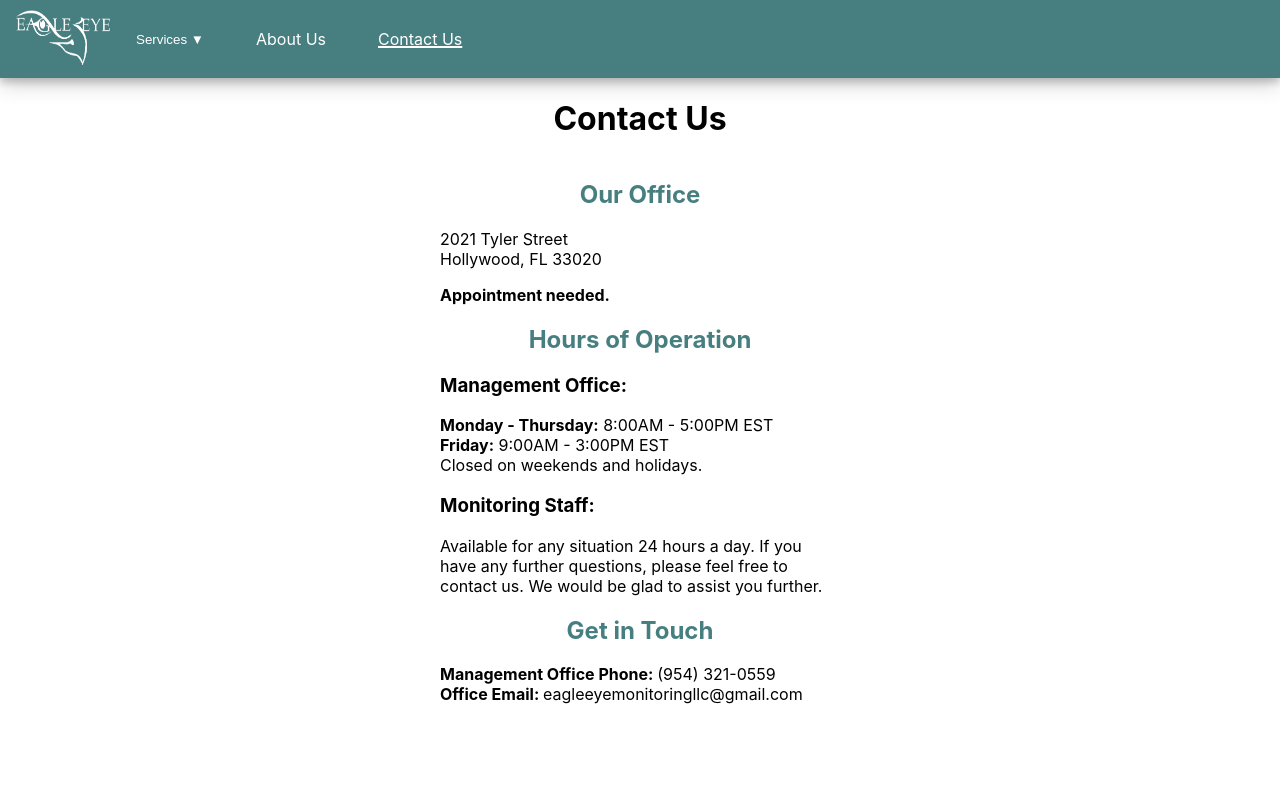
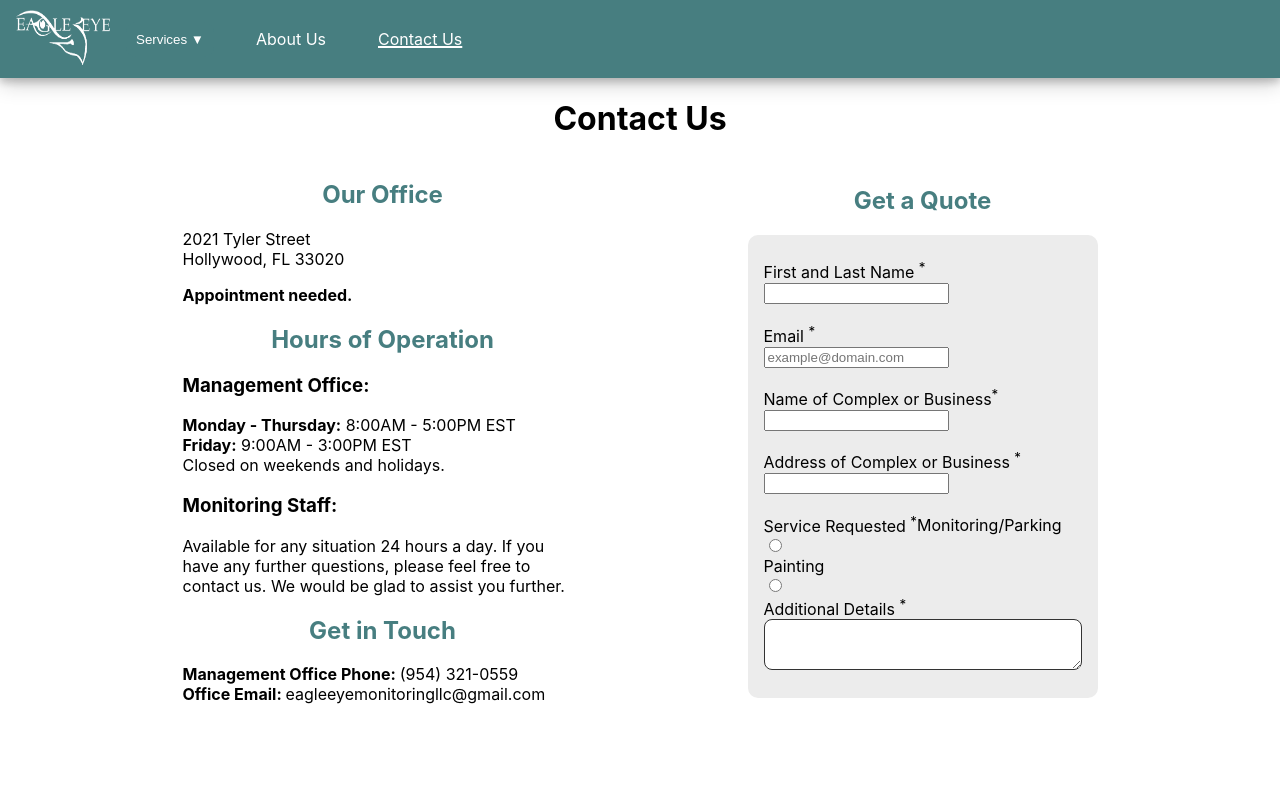
Before and after one commit to arifire21/eagle-eye-site, a Next.js app: page /contact in a window 1280 px wide. Shown: the top 800 px of the page. Built offline with nearby package versions, Linux system fonts and the light colour scheme.

Commit message:
form basics done

```diff
--- a/components/button.tsx
+++ b/components/button.tsx
@@ -7,5 +7,5 @@ interface ButtonProps {
 }
 
 export default function CTAButton({variant, text} : ButtonProps) {
-  return <Button className={` button ${variant}`}>{text} <HiArrowRight style={{verticalAlign: 'bottom'}}/></Button>;
+  return <Button className={`button ${variant}`}>{text} <HiArrowRight style={{verticalAlign: 'bottom'}}/></Button>;
 }
--- /dev/null
+++ b/components/form.tsx
@@ -0,0 +1,48 @@
+import { FormControl, useFormControlContext } from '@mui/base/FormControl';
+import { Input, inputClasses } from '@mui/base/Input';
+import styles from '@/styles/form.module.scss'
+import { TextareaAutosize } from '@mui/base';
+
+// interface ButtonProps {
+//   variant: string;
+//   text: string;
+// }
+
+export default function QuoteForm() {
+  return(
+    <form className={styles.form}>
+      <FormControl defaultValue="" required>
+        <label className={styles.label}>First and Last Name <sup>*</sup></label>
+        <Input className={`${styles.formInput} ${styles.textInput}`} aria-label="Full Name input" />
+      </FormControl>
+
+      <FormControl defaultValue="" required>
+        <label className={styles.label}>Email <sup>*</sup></label>
+        <Input className={`${styles.formInput} ${styles.textInput}`} aria-label="Email input" placeholder="example@domain.com" type='email'/>
+      </FormControl>
+
+      <FormControl defaultValue="" required>
+        <label className={styles.label}>Name of Complex or Business<sup>*</sup></label>
+        <Input className={`${styles.formInput} ${styles.textInput}`} aria-label="Name of Complex or Business input" />
+      </FormControl>
+
+      <FormControl defaultValue="" required>
+        <label className={styles.label}>Address of Complex or Business <sup>*</sup></label>
+        <Input className={`${styles.formInput} ${styles.textInput}`} aria-label="Address of Complex or Business input"/>
+      </FormControl>
+
+    <FormControl defaultValue="" required style={{flexDirection:'row'}}>
+      <label className={styles.label}>Service Requested <sup>*</sup></label>
+      <label htmlFor='monitor'>Monitoring/Parking</label>
+      <Input id='monitor' name='service-radio' aria-label="Monitoring/Enforcement radio button input" type='radio'/>
+      <label htmlFor='painting'>Painting</label>
+      <Input id='paint' name='service-radio' aria-label="Painting radio button input" type='radio'/>
+    </FormControl>
+
+    <FormControl defaultValue="" required>
+      <label className={styles.label}>Additional Details <sup>*</sup></label>
+      <TextareaAutosize className={styles.formInput} aria-label="Details of service Textarea" minRows={3} />
+    </FormControl>
+    </form>
+  )
+}
--- a/pages/contact.tsx
+++ b/pages/contact.tsx
@@ -1,4 +1,5 @@
 import Head from "next/head";
+import QuoteForm from "@/components/form";
 import styles from '@/styles/contact.module.scss';
 
 export default function ContactPage() {
@@ -41,6 +42,11 @@ export default function ContactPage() {
               <p className={styles.text}><strong>Office Email: </strong> eagleeyemonitoringllc@gmail.com</p>
             </section>
           </div>
+
+          <div>
+            <h2>Get a Quote</h2>
+            <QuoteForm/>
+          </div>
         </div>
       </div>
     </>
--- /dev/null
+++ b/styles/form.module.scss
@@ -0,0 +1,29 @@
+@use 'variables';
+
+.form {
+    background-color: #ECECEC;
+    padding: 1.5rem 1rem;
+    border-radius: 10px;
+    max-width: 21.875rem; //350px
+}
+
+.label {
+    margin-bottom: 0.25rem;;
+}
+
+.formInput {
+    width: 100% !important; //of the form container
+    border-color: #333 !important;
+    border-radius: 8px !important;
+    &:hover {
+        border-color: variables.$primary_blue_hover !important;
+      }
+
+    &:focus {
+    border-color: variables.$primary_blue !important;
+    }
+}
+
+.textInput {
+    height: 2.5rem !important;
+}
--- a/styles/global.scss
+++ b/styles/global.scss
@@ -158,7 +158,7 @@ li {
   color: #fff;
   &:hover {
     background-color: variables.$primary_blue_hover;
-    color: #cccccc
+    color: variables.$secondary_hover;
   }
   &:active {
     background-color: variables.$primary_blue_click;
@@ -169,10 +169,10 @@ li {
     background-color: #fff;
     color: #000;
     &:hover {
-      background-color: #cccccc;
+      background-color: variables.$secondary_hover;
     }
     &:active {
-      background-color: #b9b9b9;
+      background-color: variables.$secondary_click;
     }
 }
 
--- a/tsconfig.json
+++ b/tsconfig.json
@@ -27,7 +27,7 @@
     "next-env.d.ts",
     "**/*.ts",
     "**/*.tsx"
-  ],
+, "components/footer.jsx"  ],
   "exclude": [
     "node_modules"
   ]
```
Also changed, not shown: components/footer.jsx (renamed from components/footer.tsx).
